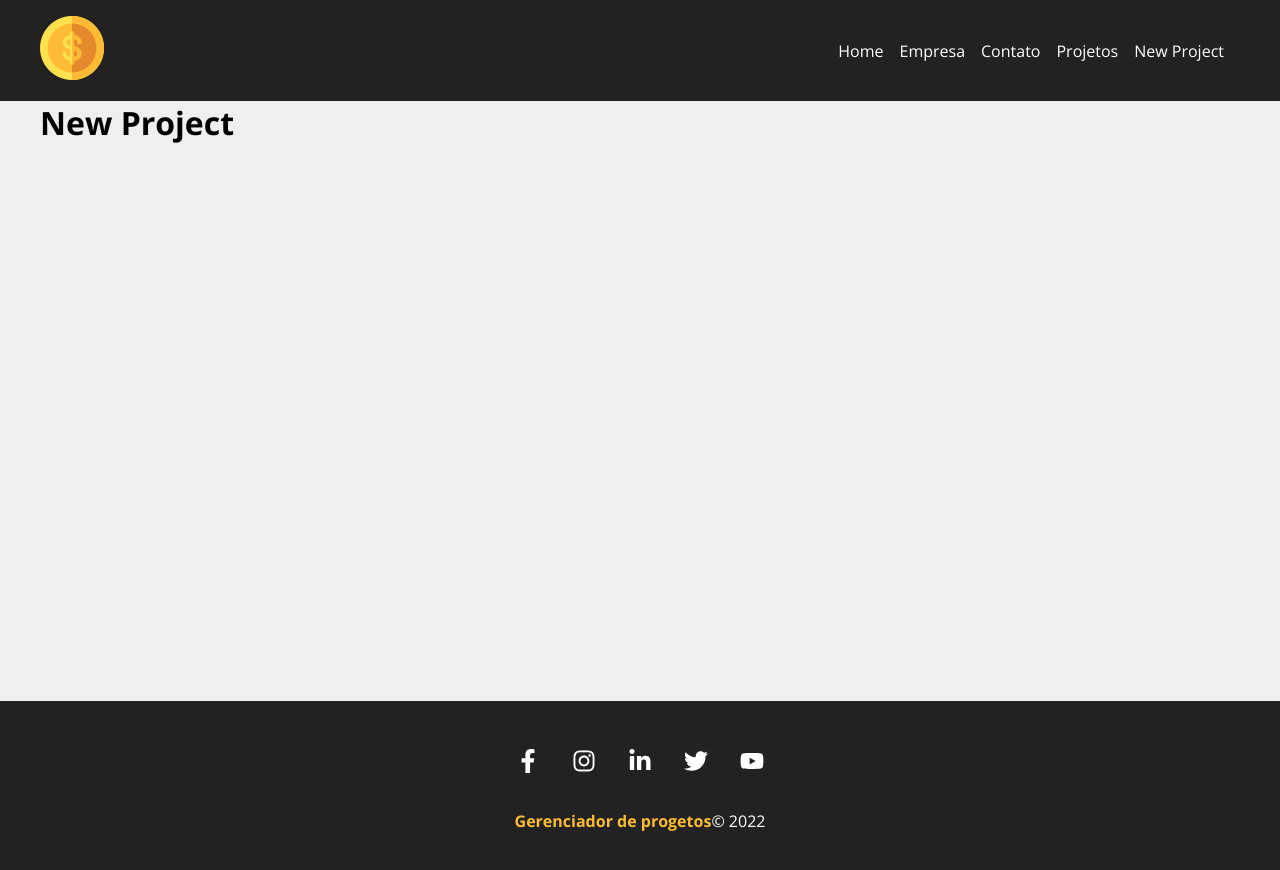
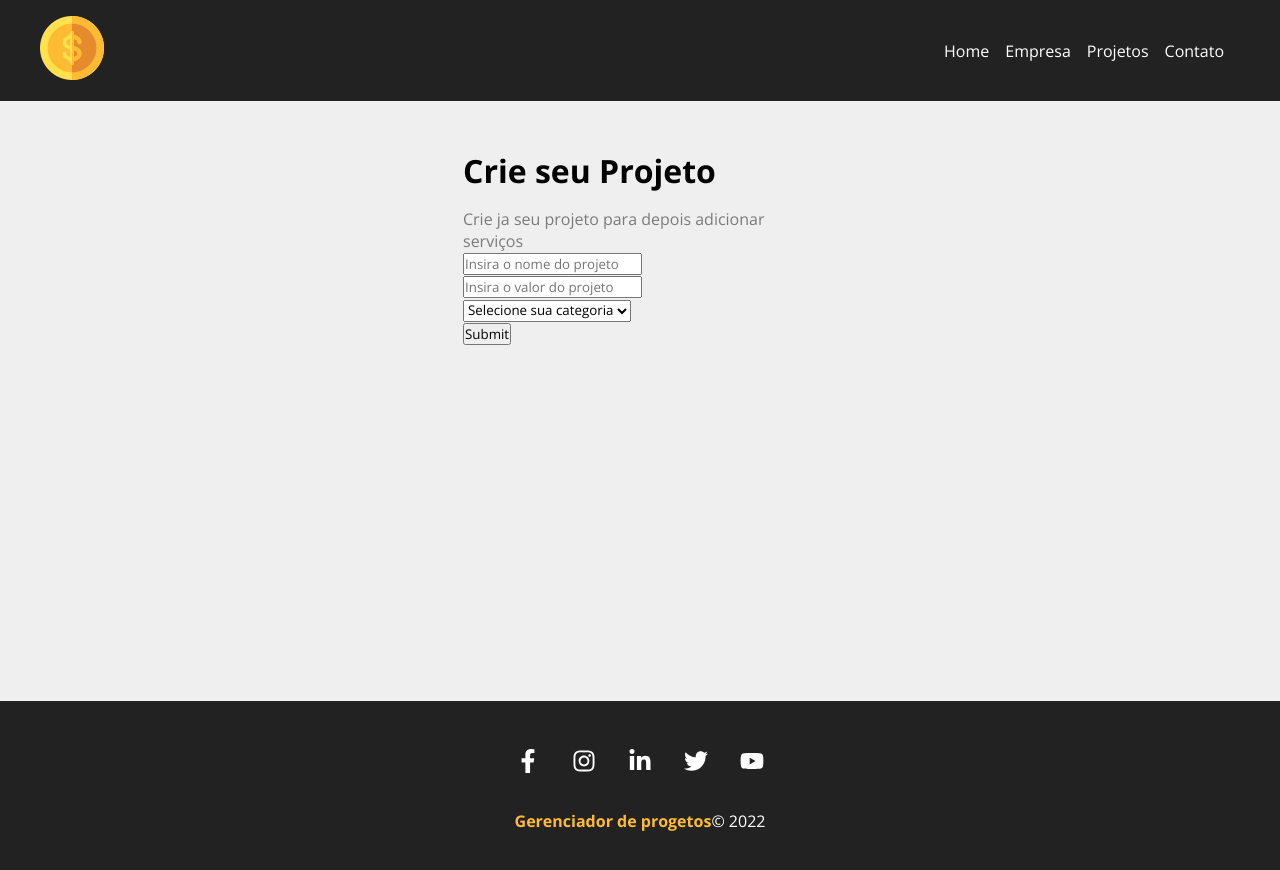
Before and after one commit to jjobJunior/curso_react, a JavaScript app: page /NewProject in a window 1280 px wide. Shown: the top 870 px of the page. Built offline with nearby package versions, Linux system fonts and the light colour scheme; the HTML template or start-up script is replaced by a standard one.

Commit message:
Criando a pagina para o formulario do projeto

```diff
--- a/src/App.js
+++ b/src/App.js
@@ -2,11 +2,11 @@ import { BrowserRouter as Router, Routes, Route } from 'react-router-dom';
 import Home from './components/pages/Home'
 import Company from './components/pages/Company'
 import Contato from './components/pages/Contato'
-import NewProject from './components/pages/NewProject'
 import Projects from './components/pages/Projects'
 import Container from './components/layout/Container';
 import NavBar from './components/layout/NavBar';
 import Footer from './components/layout/Footer';
+import NewProject from './components/pages/NewProject';
 
 function App() {
   return (
@@ -18,7 +18,7 @@ function App() {
           <Route path="/Company" element={<Company />} />
           <Route path="/Contato" element={<Contato />} />
           <Route path="/Projects" element={<Projects />} />
-          <Route path="/Newproject" element={<NewProject />} />
+          <Route path="/NewProject" element={<NewProject />} />
       </Routes>
         </Container>
         <Footer />
--- a/src/components/layout/NavBar.js
+++ b/src/components/layout/NavBar.js
@@ -17,13 +17,10 @@ function NavBar() {
                         <Link to="/company">Empresa</Link>
                     </li>
                     <li className={styles.item}>
-                        <Link to="/contato">Contato</Link>
-                    </li>
-                    <li className={styles.item}>
                         <Link to="/Projects">Projetos</Link>
                     </li>
                     <li className={styles.item}>
-                        <Link to="/newproject">New Project</Link>
+                        <Link to="/contato">Contato</Link>
                     </li>
                 </ul>
             </Container>
--- a/src/components/pages/Company.js
+++ b/src/components/pages/Company.js
@@ -1,4 +1,4 @@
 function Company (){
-    return <h1>Company</h1>
+    return <h1>Empresa</h1>
 }
 export default Company;
--- a/src/components/pages/NewProject.js
+++ b/src/components/pages/NewProject.js
@@ -1,4 +1,13 @@
+import ProjectForm from '../project/ProjectForm';
+import styles from './NewProject.module.css';
+
 function NewProject (){
-    return <h1>New Project</h1>
+    return (
+        <div className={styles.newproject__container}>
+            <h1>Crie seu Projeto</h1>
+            <p>Crie ja seu projeto para depois adicionar serviços</p>
+            <ProjectForm />
+        </div>
+    );
 }
 export default NewProject;
--- /dev/null
+++ b/src/components/pages/NewProject.module.css
@@ -0,0 +1,13 @@
+.newproject__container {
+  width: 450px;
+  margin: 0 auto;
+  padding: 3em;
+}
+
+.newproject__container h1 {
+  margin-bottom: 0.5em;
+}
+
+.newproject__container p {
+  color: #7b7b7b;
+}
--- /dev/null
+++ b/src/components/project/ProjectForm.js
@@ -0,0 +1,21 @@
+function ProjectForm() {
+    return (
+        <form >
+            <div>
+                <input type="text" placeholder="Insira o nome do projeto" />
+            </div>
+            <div>
+                <input type="text" placeholder="Insira o valor do projeto" />
+            </div>
+            <div>
+                <select name="categoria_id">
+                    <option disable selected>Selecione sua categoria</option>
+                </select>
+            </div>
+            <div>
+                <input type="submit" valeu="Criar projeto" />
+            </div>
+        </form>
+    );
+}
+export default ProjectForm;
```
